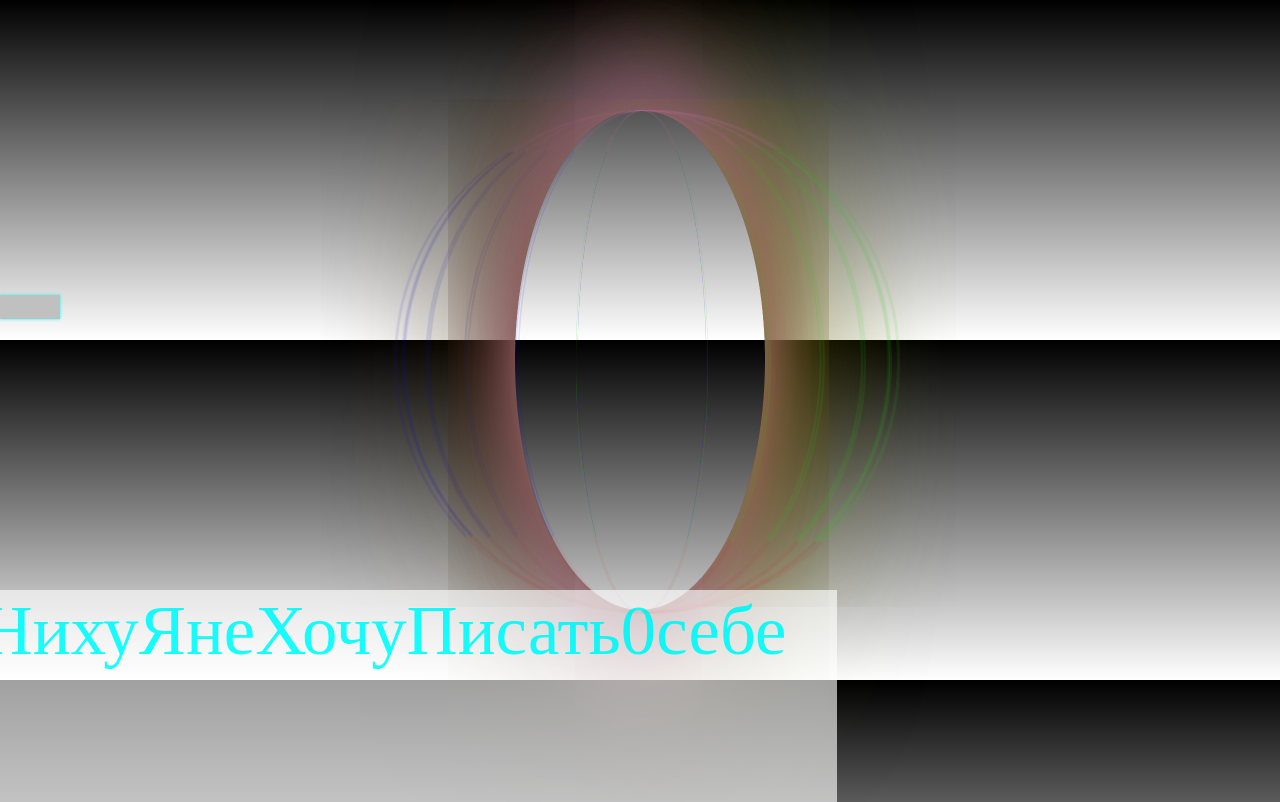
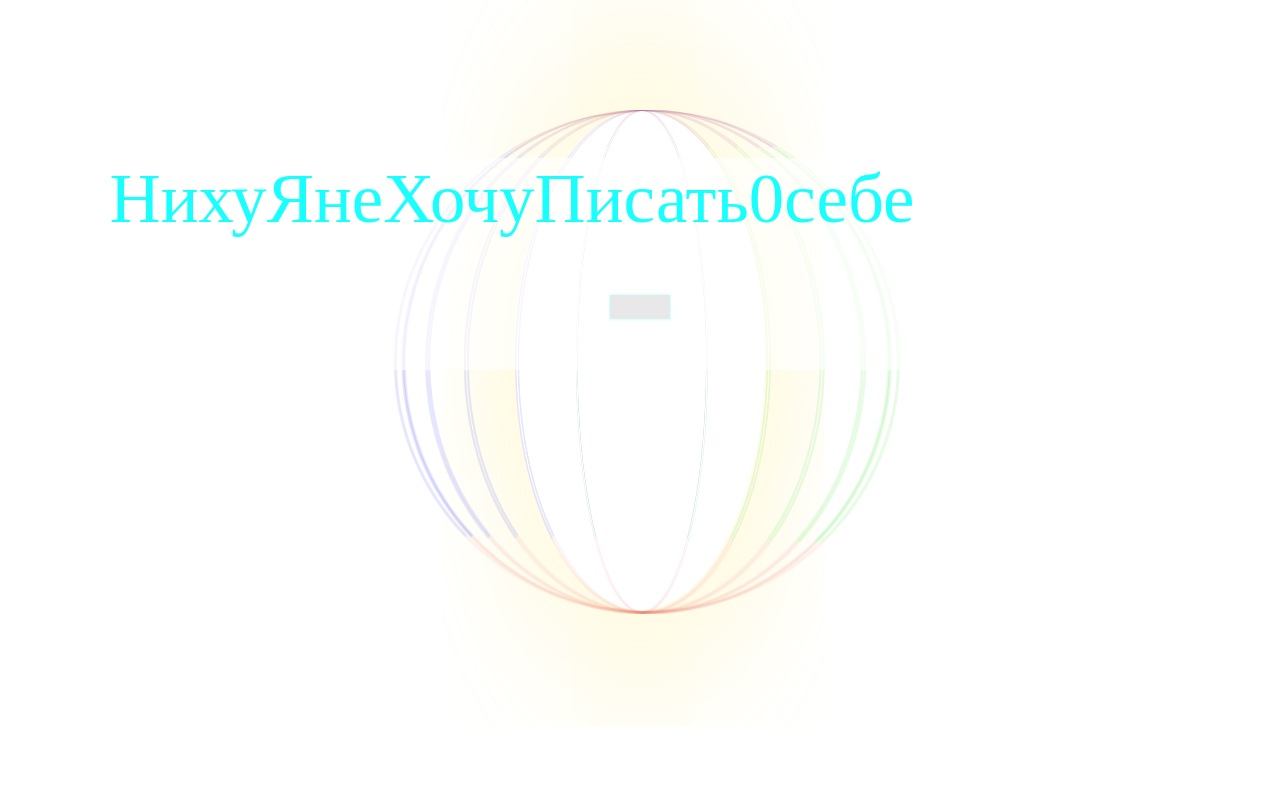
Before and after one commit to SergeyB1982/SergeyB1982.github.io, a plain HTML site: page index.html in a window 1280 px wide. Drawn offline with Linux system fonts and the light colour scheme.

Commit message:
Update index.html

```diff
--- a/index.html
+++ b/index.html
@@ -12,7 +12,7 @@ body{
     height: 960;
     padding-top: 5%;
     overflow: hidden;
-    background: /*url(2605471.png) no-repeat center*/linear-gradient( #000, #fff);
+    background: /*url(2605471.png) no-repeat center*/transparent;
     background-size: 50%;
     font-family: Roboto mono;
     transition: background-image, transform 3s, .5s;
@@ -107,6 +107,7 @@ body{
     transition: background-color,text-shadow 5s,5s;
     color: silver;
     text-shadow: 0 0 3px aqua;
+    text-align: center;
 }
 .alert>span{
     animation: underline .3s linear infinite;
@@ -123,7 +124,7 @@ body{
     position: absolute;
     width: 80%;
     height: 30%;
-    margin: 40% -10%;
+    /*margin: 40% -10%;*/
     color: aqua;
     text-align: center;
     font-size: 5em;
@@ -138,12 +139,12 @@ body{
         transform: rotateY(-180deg);
         box-shadow: 0 0 800px gold;
     }
-    50%{
+    /*50%{
         box-shadow: 0 0 200px silver, -200px 0 500px black, 200px 0 500px black;
-    }
+    }*/
     to{
         transform: rotateY(180deg);
-        box-shadow: 0 0 10px red, 0 0 20px rgba(255, 166, 0, 0.5), 0 0 40px yellow, 0 0 80px green, 0 0 160px rgb(0, 0, 125), 0 0 320px blue, 0 0 640px violet;
+        /*box-shadow: 0 0 10px red, 0 0 20px rgba(255, 166, 0, 0.5), 0 0 40px yellow, 0 0 80px green, 0 0 160px rgb(0, 0, 125), 0 0 320px blue, 0 0 640px violet;*/
     }
 }
 @keyframes back{
```
